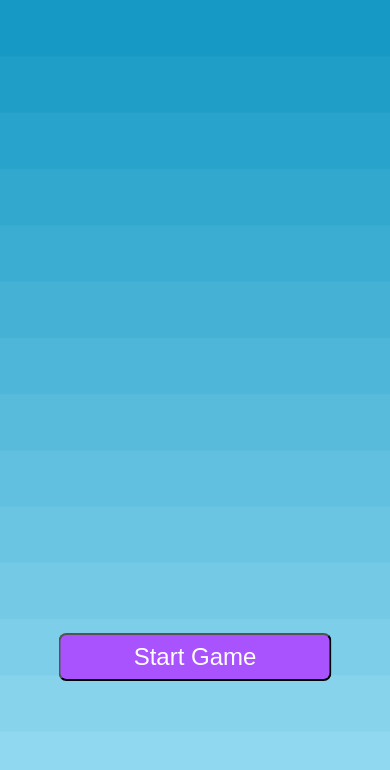
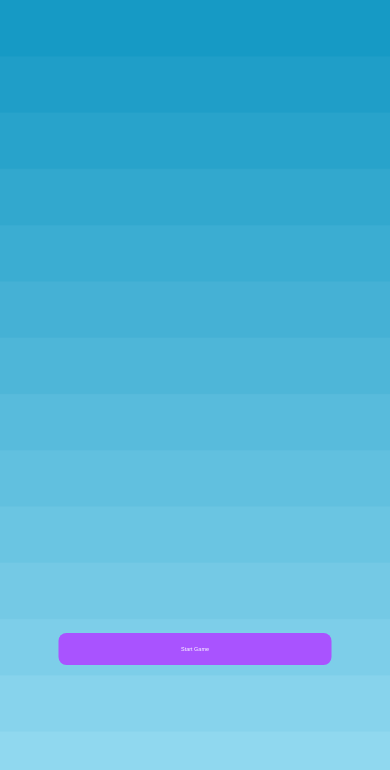
Before and after one commit to Jubayer-cmd/Star-Collector, a React (Vite) app: page / in a window 390 px wide. Shown: the top 770 px of the page. Built offline with nearby package versions, Linux system fonts and the light colour scheme.

Commit message:
fixed button responsive

```diff
--- a/public/style.css
+++ b/public/style.css
@@ -26,4 +26,11 @@ button {
     position: absolute;
     white-space: nowrap;
     transform: translateX(-50%);
+    width: 70%;
+    height: calc(48 / 1280 * 100%);
+    font-size: calc(18 / 720 * 100vw * 720 / 1280);
+    padding: calc(30 / 1280 * 100%) 20;
+    border: none;
+    cursor: pointer;
+    border-radius: 8px;
 }
--- a/src/config/button-config.ts
+++ b/src/config/button-config.ts
@@ -5,9 +5,9 @@ export const buttonConfig = {
         backgroundColor: "#A953FF",
         top: "75%",
         left: "50%",
-        width: "70%",
-        height: "48px",
-        borderRadius: "8px",
-        fontSize: "24px",
+        // width: "70%",
+        // height: "48px",
+        // borderRadius: "8px",
+        // fontSize: "24px",
     },
 };
```
Also changed, not shown: 1 other file (tests, documents, lock files or other folders).
